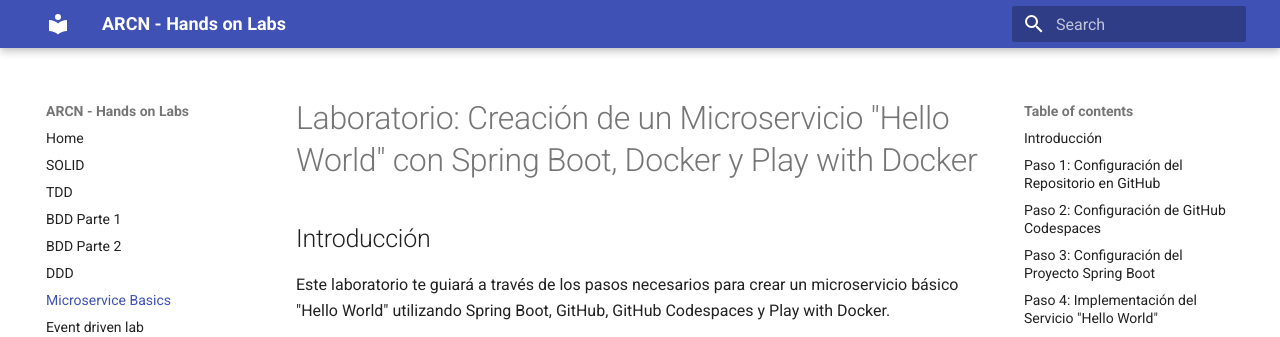
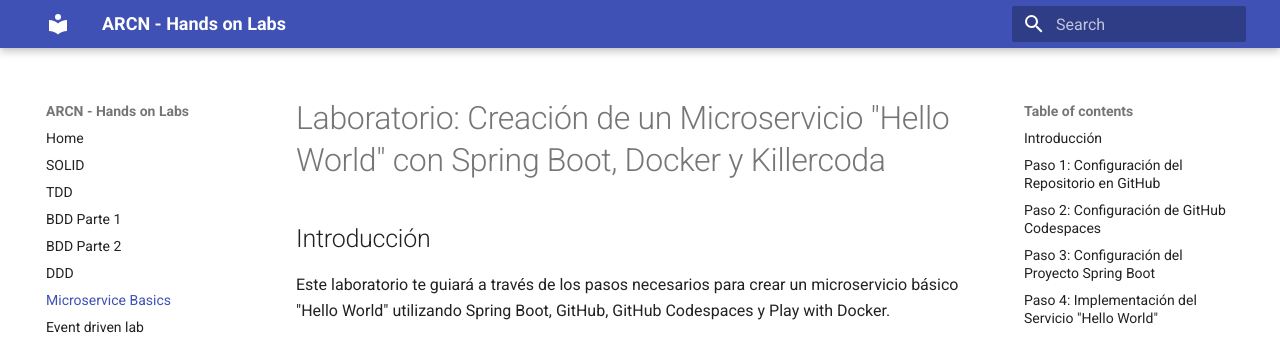
Before and after one commit to ECI-ARCN/Labs, an MkDocs documentation site: the page built from docs/microservice-basics.md, in a window 1280 px wide and 900 px high. Shown: the top 337 px of the window. Built offline with MkDocs 1.6.1 and Material for MkDocs 9.7.7, drawn with Linux system fonts in a browser that asks for light colours.

Commit message:
Cambio titulo

```diff
--- a/docs/microservice-basics.md
+++ b/docs/microservice-basics.md
@@ -1,4 +1,4 @@
-# Laboratorio: Creación de un Microservicio "Hello World" con Spring Boot, Docker y Play with Docker
+# Laboratorio: Creación de un Microservicio "Hello World" con Spring Boot, Docker y Killercoda
 
 ## Introducción
 
```
